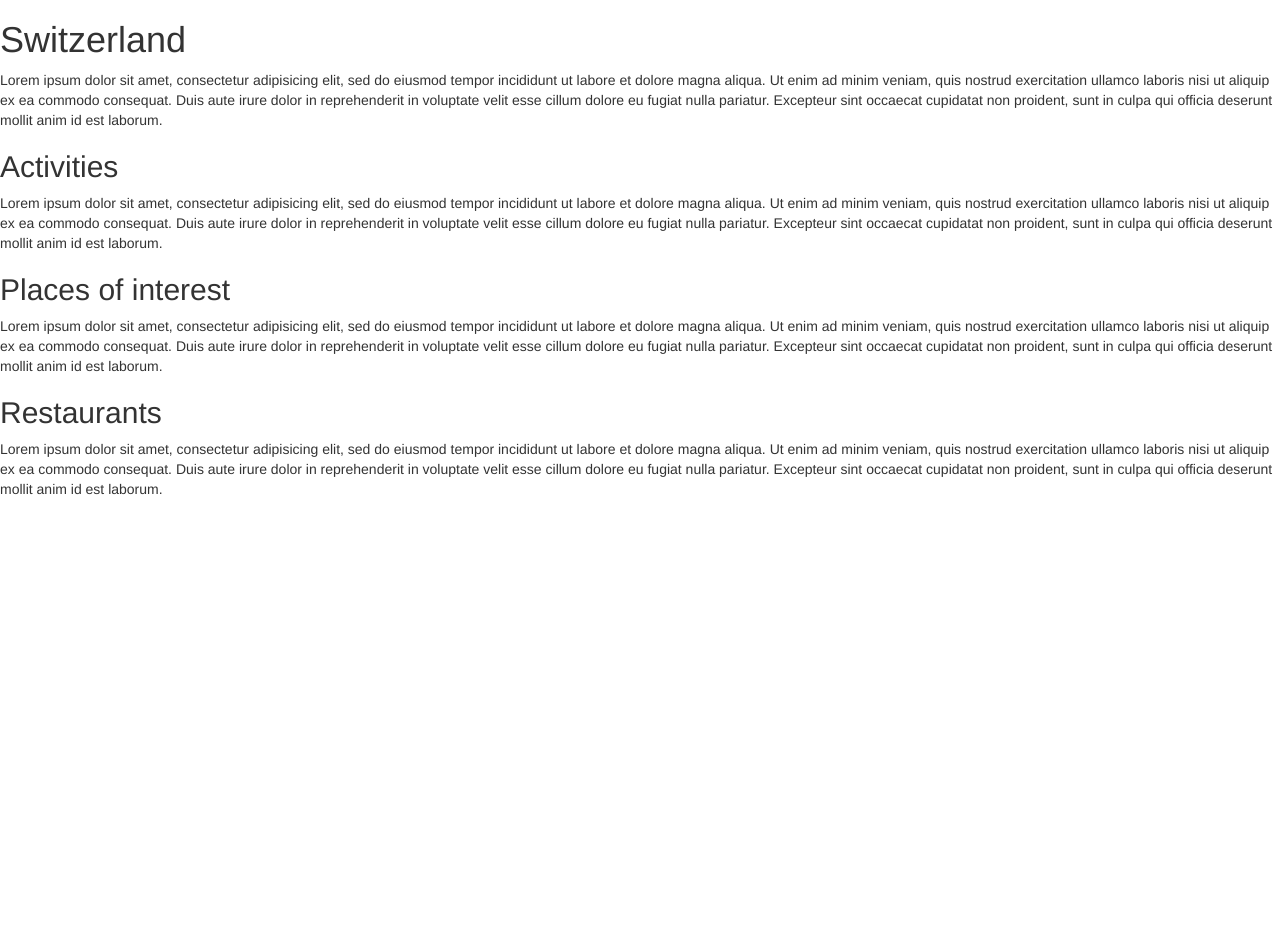
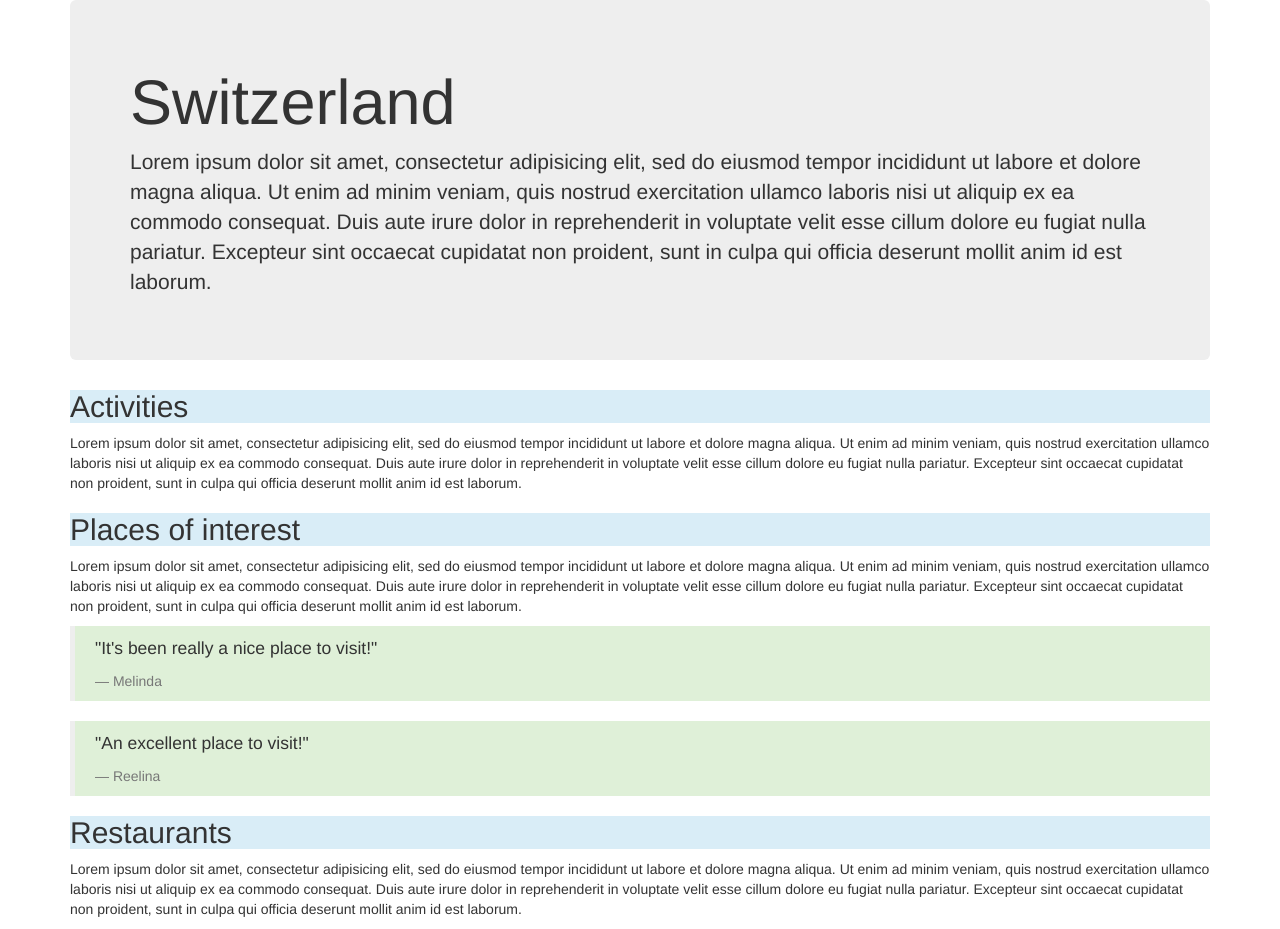
Before and after one commit to marcusparmentier/vacation, a plain HTML site: page index.html in a window 1280 px wide. Before the commit the page ends 800 px from the top, so only its background shows below. Drawn offline with Linux system fonts and the light colour scheme.

Commit message:
added container class jumbotron blockquotes and helper classes

```diff
--- a/index.html
+++ b/index.html
@@ -6,17 +6,29 @@
     <title>Switzerland</title>
   </head>
   <body>
+    <div class="container">
+      <div class="jumbotron">
         <h1>Switzerland</h1>
         <p>Lorem ipsum dolor sit amet, consectetur adipisicing elit, sed do eiusmod tempor incididunt ut labore et dolore magna aliqua. Ut enim ad minim veniam, quis nostrud exercitation ullamco laboris nisi ut aliquip ex ea commodo consequat. Duis aute irure dolor in reprehenderit in voluptate velit esse cillum dolore eu fugiat nulla pariatur. Excepteur sint occaecat cupidatat non proident, sunt in culpa qui officia deserunt mollit anim id est laborum.
         </p>
-    <h2>Activities</h2>
+      </div>
+      <h2 class="bg-info">Activities</h2>
       <p>Lorem ipsum dolor sit amet, consectetur adipisicing elit, sed do eiusmod tempor incididunt ut labore et dolore magna aliqua. Ut enim ad minim veniam, quis nostrud exercitation ullamco laboris nisi ut aliquip ex ea commodo consequat. Duis aute irure dolor in reprehenderit in voluptate velit esse cillum dolore eu fugiat nulla pariatur. Excepteur sint occaecat cupidatat non proident, sunt in culpa qui officia deserunt mollit anim id est laborum.
       </p>
-    <h2>Places of interest</h2>
+      <h2 class="bg-info">Places of interest</h2>
       <p>Lorem ipsum dolor sit amet, consectetur adipisicing elit, sed do eiusmod tempor incididunt ut labore et dolore magna aliqua. Ut enim ad minim veniam, quis nostrud exercitation ullamco laboris nisi ut aliquip ex ea commodo consequat. Duis aute irure dolor in reprehenderit in voluptate velit esse cillum dolore eu fugiat nulla pariatur. Excepteur sint occaecat cupidatat non proident, sunt in culpa qui officia deserunt mollit anim id est laborum.
       </p>
-    <h2>Restaurants</h2>
+      <blockquote class="bg-success">
+       <p>"It's been really a nice place to visit!"</p>
+       <footer>Melinda</footer>
+      </blockquote>
+      <blockquote class="bg-success">
+       <p>"An excellent place to visit!"</p>
+       <footer>Reelina</footer>
+      </blockquote>
+      <h2 class="bg-info">Restaurants</h2>
       <p>Lorem ipsum dolor sit amet, consectetur adipisicing elit, sed do eiusmod tempor incididunt ut labore et dolore magna aliqua. Ut enim ad minim veniam, quis nostrud exercitation ullamco laboris nisi ut aliquip ex ea commodo consequat. Duis aute irure dolor in reprehenderit in voluptate velit esse cillum dolore eu fugiat nulla pariatur. Excepteur sint occaecat cupidatat non proident, sunt in culpa qui officia deserunt mollit anim id est laborum.
       </p>
+    </div>
   </body>
 </html>
```
Lines whose indentation alone changed are shown as unchanged.
